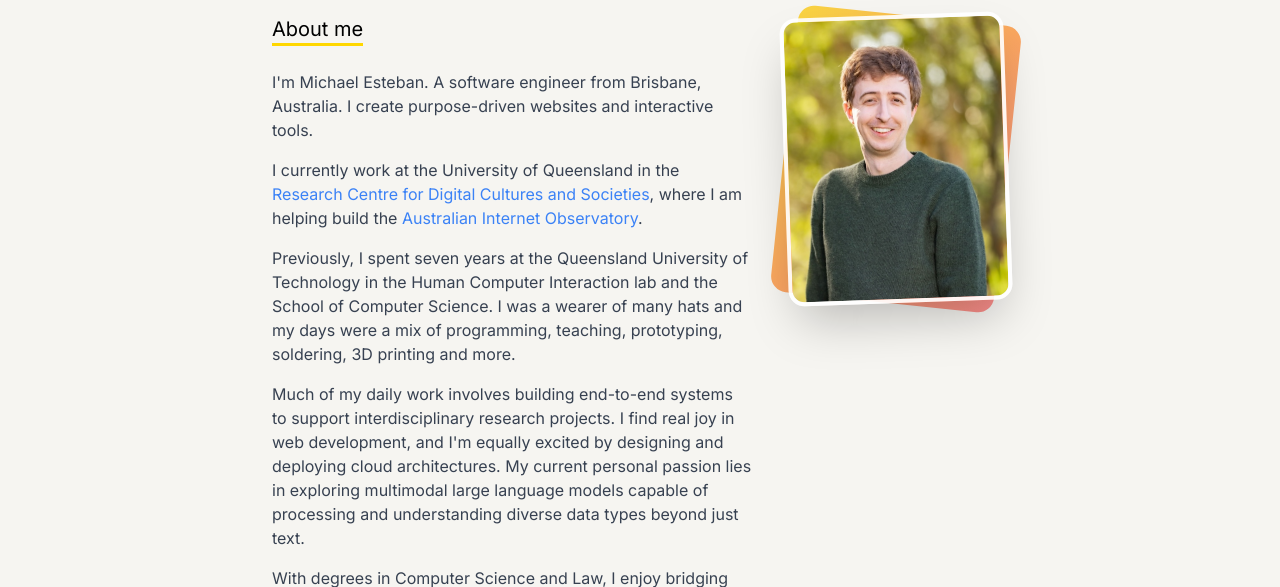
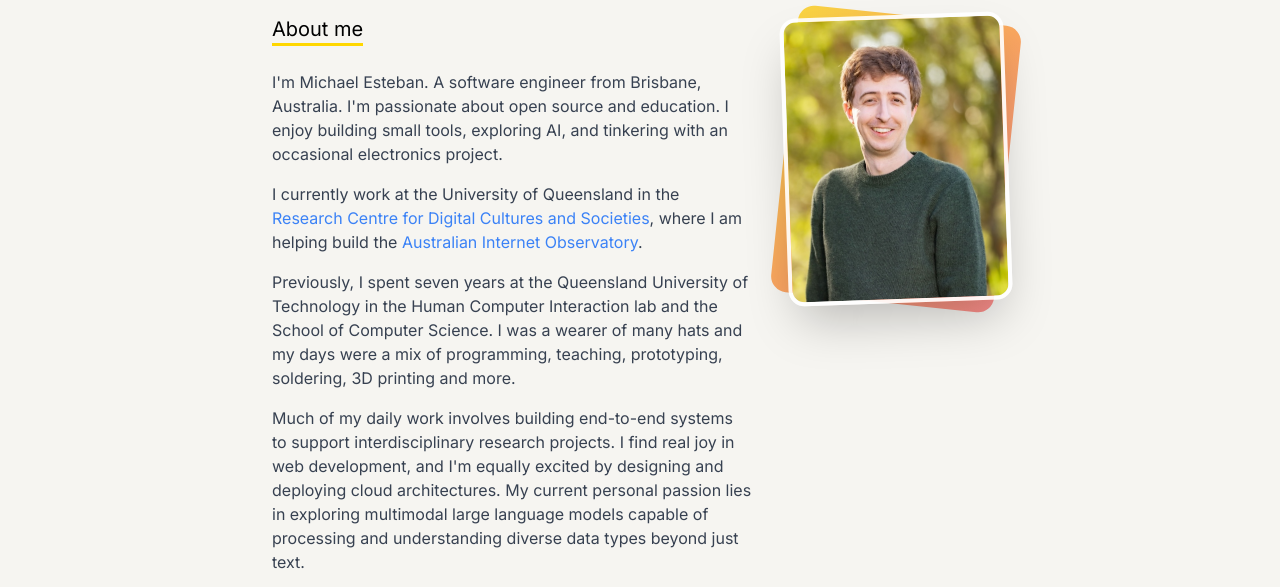
Before and after one commit to mikeesto/mikeesto.com, an Astro site: page /about in a window 1280 px wide. Shown: the part 131-718 px from the top of the page. Built offline with nearby package versions, Linux system fonts and the light colour scheme; Astro itself is replaced by a stand-in of ours.

Commit message:
update personal description on about and index pages

```diff
--- a/src/pages/about.astro
+++ b/src/pages/about.astro
@@ -14,8 +14,10 @@
 
         <div class="prose prose-lg text-gray-700 space-y-4">
           <p>
-            I'm Michael Esteban. A software engineer from Brisbane, Australia. I
-            create purpose-driven websites and interactive tools.
+            I'm Michael Esteban. A software engineer from Brisbane, Australia.
+            I'm passionate about open source and education. I enjoy building
+            small tools, exploring AI, and tinkering with an occasional
+            electronics project.
           </p>
 
           <p>
--- a/src/pages/index.astro
+++ b/src/pages/index.astro
@@ -15,10 +15,11 @@
 
     <div class="flex flex-col md:flex-row items-center gap-8 mb-6">
       <p class="text-lg md:w-2/3">
-        I'm Michael Esteban, a software engineer from Brisbane, Australia where
-        it is{" "}
-        <span data-timestamp-text="currently {time}">loading time...</span>. I
-        create purpose-driven websites and interactive tools.
+        I'm Michael Esteban, a software engineer from Brisbane, Australia (where
+        it is <span data-timestamp-text="currently {time}">loading time...</span
+        >). I'm passionate about open source and education. I enjoy building
+        small tools, exploring AI, and tinkering with an occasional electronics
+        project.
       </p>
 
       <div class="relative group">
```
